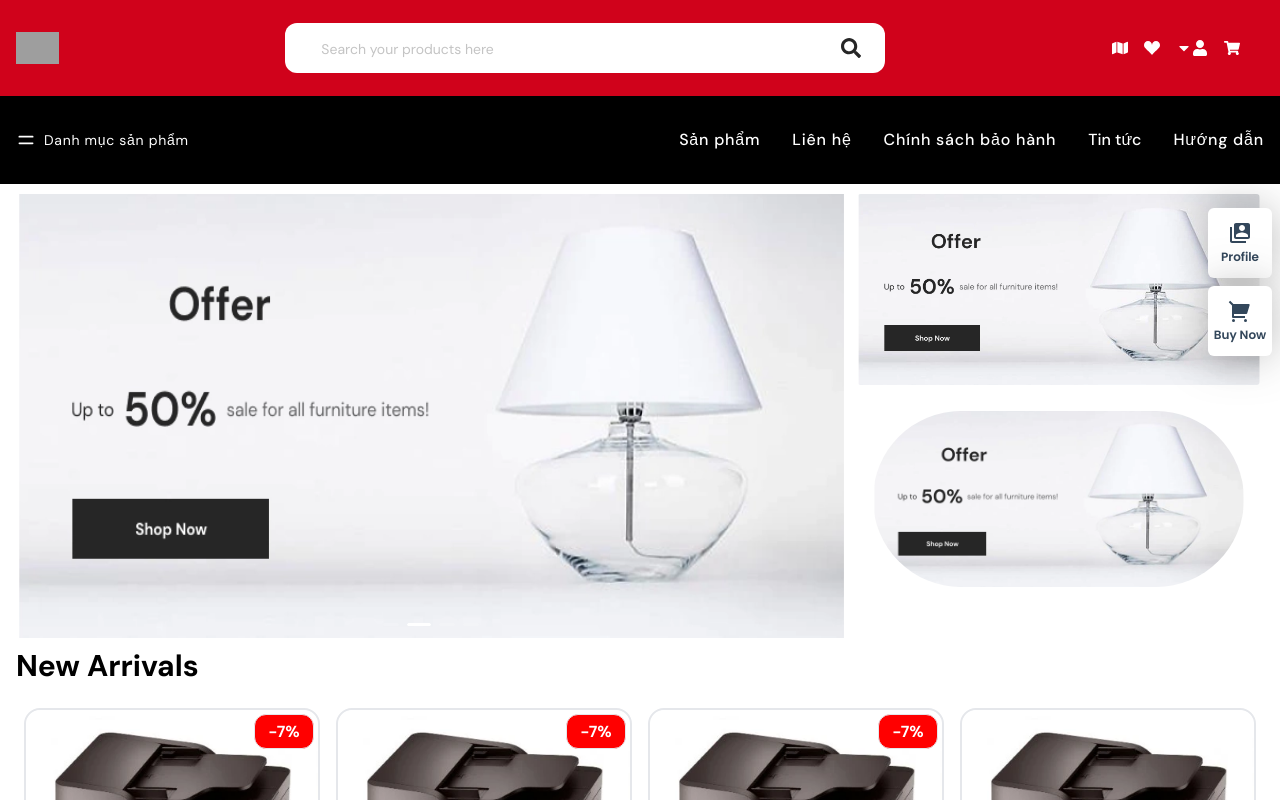
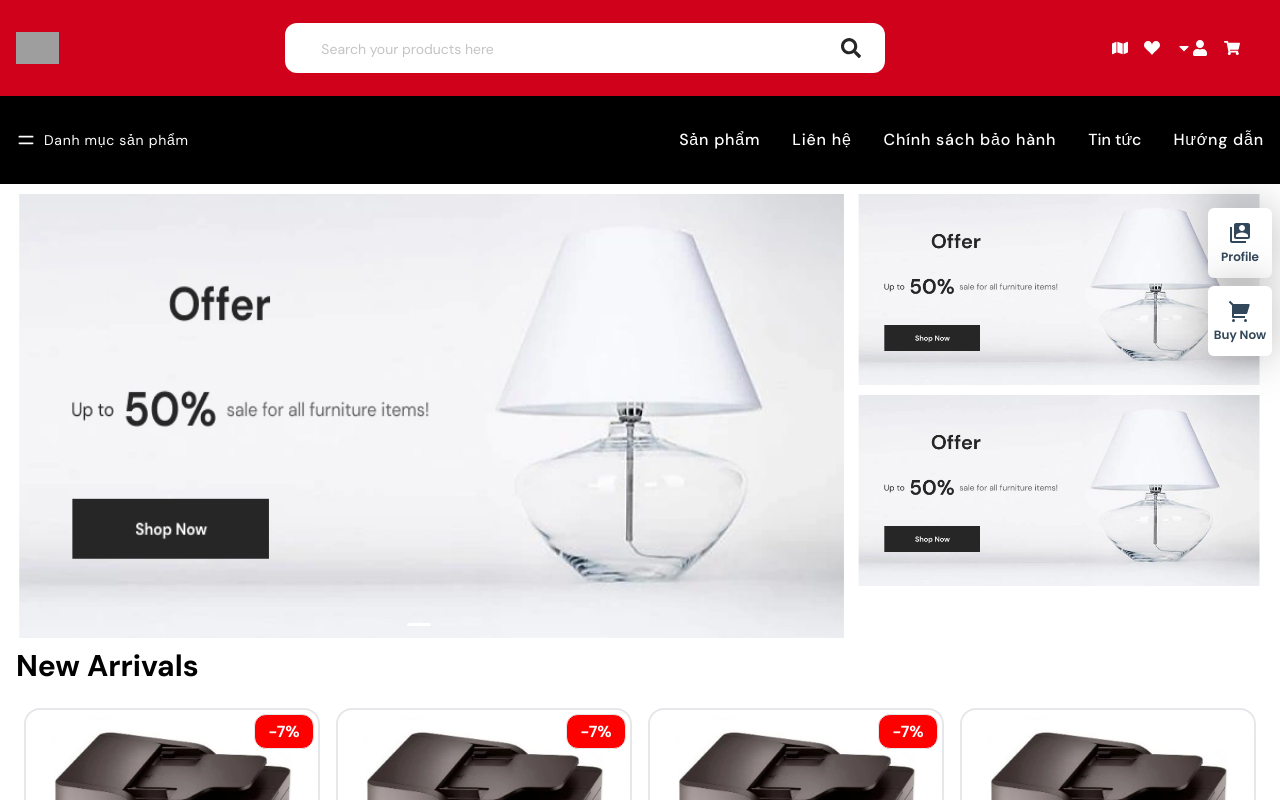
Before and after one commit to TK10-2912/Reactjs1M2, a React (Create React App) app: page / in a window 1280 px wide. Shown: the top 800 px of the page. Built offline with nearby package versions, Linux system fonts and the light colour scheme; grey boxes are pictures that could not be loaded.

Commit message:
đẩy thiếu :v

```diff
--- a/src/components/home/Sale/Sale.js
+++ b/src/components/home/Sale/Sale.js
@@ -20,7 +20,7 @@ const Sale = () => {
 		borderRadius: "50%",
 	};
 	return (
-		<Row style={{ marginTop: "10px", marginBottom:"10px" }} gutter={[8, 8]}>
+		<Row style={{ marginTop: "10px", marginBottom: "10px" }} gutter={[8, 8]}>
 			<Col span={16}>
 				<Carousel style={{ height: "100%" }} autoplay >
 					<div>
@@ -61,7 +61,7 @@ const Sale = () => {
 				<Col span={24} style={{ marginBottom: "10px" }}>
 					<Link to="/shop">
 						<Image
-							className="rounded"
+							className="h-full w-full "
 							imgSrc={saleImgThree}
 						/>
 					</Link>
@@ -69,7 +69,7 @@ const Sale = () => {
 				<Col span={24}>
 					<Link to="/shop">
 						<Image
-							className="rounded-full p-4"
+							className="h-full w-full "
 							imgSrc={saleImgThree}
 						/>
 					</Link>
```
